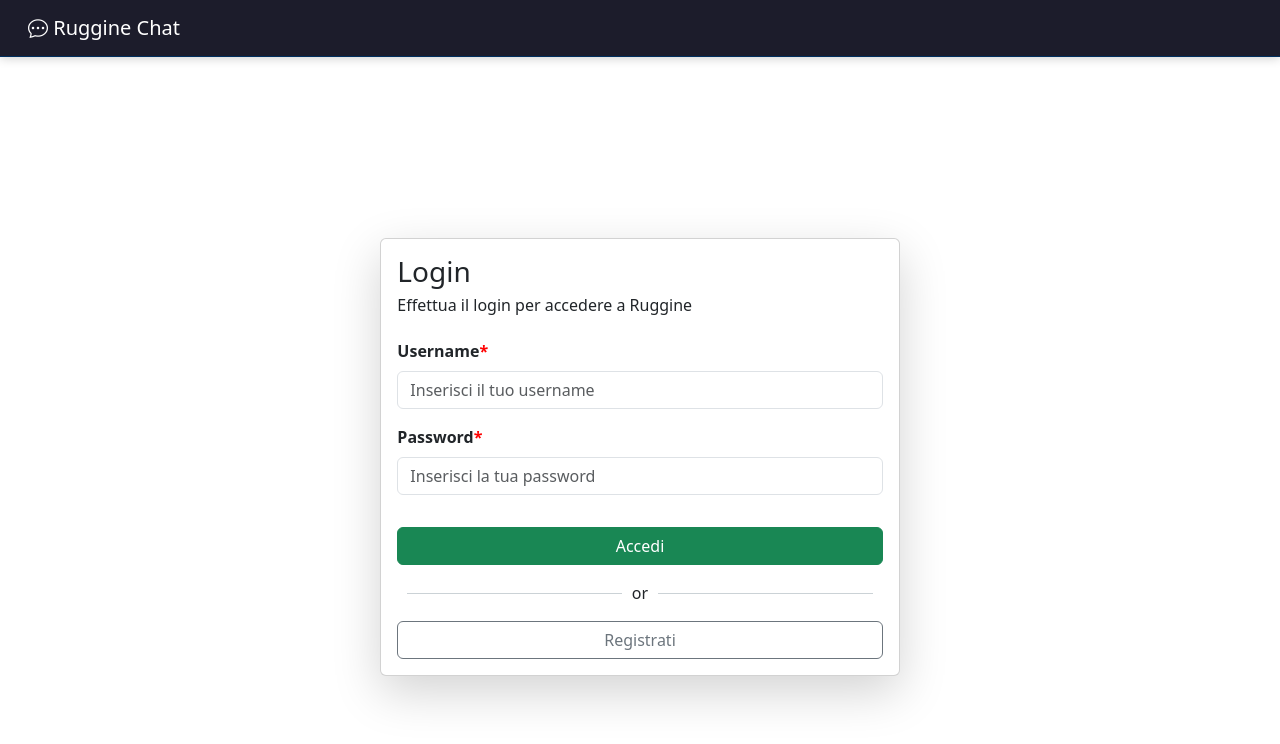
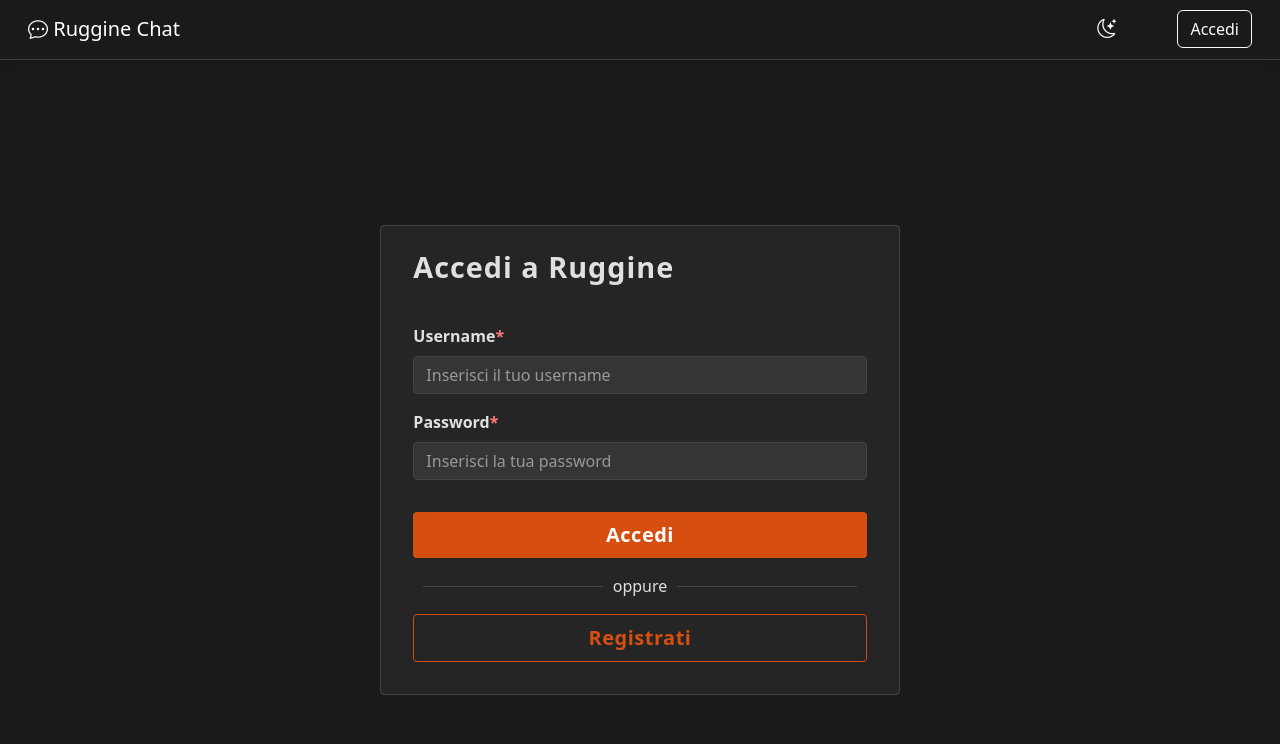
Before and after one commit to IlariaSarcuni/Real-Time-Chat-Application, a React (Vite) app in the folder frontend/: page /login in a window 1280 px wide. Shown: the top 744 px of the page. Built offline with nearby package versions, Linux system fonts and the light colour scheme; no server answers.

Commit message:
style: refinement login and registration form + light and dark mode

```diff
--- a/frontend/src/App.jsx
+++ b/frontend/src/App.jsx
@@ -8,7 +8,7 @@ import { Navigate, Outlet, Route, Routes, useLocation } from "react-router-dom";
 import ThemeContext from './ThemeContext';
 import API from './API';
 
-// Componenti
+// Components
 import NavHeader from "./components/NavHeader";
 import { LoginForm } from './components/AuthComponents';
 import RegisterForm from './components/RegisterForm';
@@ -16,7 +16,7 @@ import ChatPage from './components/ChatPage';
 import NotFoundComponent from './components/NotFoundComponent';
 
 function App() {
-  const [theme, setTheme] = useState('light');
+  const [theme, setTheme] = useState('dark');
 
   // Stato di login (verificato tramite chiamata API)
   const [loggedIn, setLoggedIn] = useState(false);
@@ -25,6 +25,10 @@ function App() {
   // Controlliamo la sessione ogni volta che cambia la Location (cioè cambiamo pagina)
   // o almeno all'avvio.
   const location = useLocation();
+
+  const toggleTheme = () => {
+    setTheme(currTheme => currTheme === "light" ? "dark" : "light");
+  }
 
   useEffect(() => {
     const checkAuth = async () => {
@@ -61,7 +65,7 @@ function App() {
         <Route path="/" element={
           <>
             {/* Passiamo loggedIn e logout a NavHeader se vuoi mostrare il bottone */}
-            <NavHeader loggedIn={loggedIn} logout={handleLogout} />
+            <NavHeader toggleTheme={toggleTheme} loggedIn={loggedIn} logout={handleLogout} />
             <Container fluid className="p-0">
               <Outlet />
             </Container>
--- a/frontend/src/components/AuthComponents.jsx
+++ b/frontend/src/components/AuthComponents.jsx
@@ -42,10 +42,9 @@ function LoginForm(props) {
         <div className={theme}>
             <Row className="justify-content-center align-items-center min-vh-100">
                 <Col xs={12} sm={10} md={8} lg={5}>
-                    <Card className="login-card shadow-lg">
-                        <Card.Title>
-                            <h3>Login</h3>
-                            <p>Effettua il login per accedere a Ruggine</p>
+                    <Card className="auth-card">
+                        <Card.Title className="card-title">
+                            <h3>Accedi a Ruggine</h3>
                         </Card.Title>
                         <Card.Body className="pt-0">
                             <Form onSubmit={handleSubmit}>
@@ -60,11 +59,11 @@ function LoginForm(props) {
                                     <Form.Control type="password" placeholder="Inserisci la tua password" value={password}
                                         onChange={event => setPassword(event.target.value)} required={true} />
                                 </Form.Group>
-                                <Button type="submit" variant="success" disabled={loading} className="mt-3 login-button">
+                                <Button type="submit" size="lg" disabled={loading} className="mt-3 login-button">
                                     {loading ? 'Accesso in corso...' : 'Accedi'}
                                 </Button>
-                                <LineSeparator>or</LineSeparator>
-                                <Link className={`btn ${theme === "light" ? "btn-outline-secondary" : "btn-secondary"} registration-button`} to={"/register"}>Registrati</Link>
+                                <LineSeparator>oppure</LineSeparator>
+                                <Link className="btn btn-lg registration-button" to={"/register"}>Registrati</Link>
                             </Form>
                         </Card.Body>
                     </Card>
--- a/frontend/src/components/NavHeader.jsx
+++ b/frontend/src/components/NavHeader.jsx
@@ -1,4 +1,4 @@
-import { Container, Row, Col, Navbar } from "react-bootstrap";
+import { Button, Container, Row, Col, Navbar } from "react-bootstrap";
 import { Link } from "react-router-dom";
 import { useContext } from "react";
 
@@ -20,6 +20,18 @@ function NavHeader(props) {
                             <span>Ruggine Chat </span>
                         </Link>
                     </Col>
+                    <Col className="col-6"></Col>
+                    <Col className="col-4 d-flex justify-content-end align-items-center">
+                        <Button variant="link" className="mx-5" onClick={props.toggleTheme}>
+                            <i className={theme === "light" ? "bi bi-sun": "bi bi-moon-stars"}></i>
+                        </Button>
+                        {props.loggedIn ? <>
+                            <Button variant="outline-light" className="d-flex align-items-center" onClick={props.logout}>
+                                <i className="bi bi-box-arrow-right me-1"></i> Logout
+                            </Button>
+                        </> :
+                        <Link to="/login" className="btn btn-outline-light">Accedi</Link>}
+                    </Col>
                 </Row>
             </Container>
         </Navbar>
--- a/frontend/src/components/RegisterForm.jsx
+++ b/frontend/src/components/RegisterForm.jsx
@@ -1,6 +1,7 @@
 import { useState, useContext } from "react";
 import { Form, Button, Alert, Row, Col, Card } from "react-bootstrap";
 import { useNavigate, Link } from "react-router-dom";
+import LineSeparator from "./utilities/LineSeparator";
 import API from "../API";
 import ThemeContext from "../ThemeContext";
 
@@ -56,20 +57,15 @@ function RegisterForm() {
         <div className={theme}>
             <Row className="justify-content-center align-items-center min-vh-100">
                 <Col xs={12} sm={10} md={8} lg={5}>
-                    <Card className="shadow-lg border-0">
+                    <Card className="auth-card">
+                        <Card.Title className="card-title">
+                            <h3>Registrati a Ruggine</h3>
+                        </Card.Title>
                         <Card.Body className="p-5">
-                            <div className="text-center mb-4">
-                                <h2 className="fw-bold text-primary">Registrati</h2>
-                                <p className="text-muted">Crea il tuo account per Ruggine Chat</p>
-                            </div>
-
-                            <Alert dismissible show={show} onClose={() => setShow(false)} variant="danger">
-                                {errorMessage}
-                            </Alert>
-
                             <Form onSubmit={handleSubmit}>
+                                <Alert dismissible show={show} onClose={() => setShow(false)} variant="danger">{errorMessage}</Alert>
                                 <Form.Group className="mb-3">
-                                    <Form.Label>Username</Form.Label>
+                                    <Form.Label className="fw-semibold">Username<span className="mandatory">*</span></Form.Label>
                                     <Form.Control
                                         type="text"
                                         placeholder="Scegli un username"
@@ -80,7 +76,7 @@ function RegisterForm() {
                                 </Form.Group>
 
                                 <Form.Group className="mb-3">
-                                    <Form.Label>Password</Form.Label>
+                                    <Form.Label className="fw-semibold">Password<span className="mandatory">*</span></Form.Label>
                                     <Form.Control
                                         type="password"
                                         placeholder="Password (min 6 caratteri)"
@@ -91,7 +87,7 @@ function RegisterForm() {
                                 </Form.Group>
 
                                 <Form.Group className="mb-4">
-                                    <Form.Label>Conferma Password</Form.Label>
+                                    <Form.Label className="fw-semibold">Conferma Password<span className="mandatory">*</span></Form.Label>
                                     <Form.Control
                                         type="password"
                                         placeholder="Ripeti la password"
@@ -102,16 +98,13 @@ function RegisterForm() {
                                 </Form.Group>
 
                                 <div className="d-grid gap-2">
-                                    <Button variant="primary" size="lg" type="submit" disabled={loading}>
+                                    <Button className="mt-3 login-button" size="lg" type="submit" disabled={loading}>
                                         {loading ? 'Registrazione...' : 'Crea Account'}
                                     </Button>
+                                    <LineSeparator>oppure</LineSeparator>
+                                    <Link className="btn btn-lg registration-button" to={"/login"}>Accedi</Link>
                                 </div>
                             </Form>
-
-                            <div className="text-center mt-4">
-                                <span className="text-muted">Hai già un account? </span>
-                                <Link to="/login" className="fw-bold text-decoration-none">Accedi qui</Link>
-                            </div>
                         </Card.Body>
                     </Card>
                 </Col>
--- a/frontend/src/stylesheets/AuthComponents.css
+++ b/frontend/src/stylesheets/AuthComponents.css
@@ -1,16 +1,25 @@
 /* *** AuthComponents.css *** */
 
-/* *** Light and Dark Mode *** */
-.card-title {
-    padding: 1rem 1rem 0 1rem;  /* <top> <right> <bottom> <left> */
+/* *** Layout *** */
+.light {
+    background-color: #F7F7F7;
 }
 
-.card-title p {
-    font-size: 1rem;
-    font-weight: 400;
+.dark {
+    background-color: #1A1A1A;
 }
 
-/* *** line separator *** */
+.card-title {
+    padding: 1.5rem 2rem 0.5rem 2rem;  /* <top> <right> <bottom> <left> */
+}
+
+.card-title h3 {
+    font-size: 1.8rem;
+    font-weight: 600;
+    letter-spacing: 1px;
+}
+
+/* *** Line separator *** */
 div.line-separator {
     display: flex;
     align-items: center;
@@ -24,17 +33,71 @@ div.line-separator::before,
 div.line-separator::after {
     content: "";
     flex: 1;
-    border-top: 1px solid #cbd2d6;
+    border-top: 1px solid #D0D0D0;
     margin: 10px;
 }
 
-/* *** login and registration button *** */
+/* *** Login and registration button *** */
 .login-button, .registration-button {
     width: 100%;
+    font-weight: 600;
+    border-radius: 4px;
+    letter-spacing: 0.5px;
+    transition: all 0.2s ease-in-out;
 }
 
-.login-card {
-    box-shadow: 5px 1px 10px rgba(0, 0, 0, 0.2)
+.login-button {
+    border: none;
+    color: #FFFFFF;
+    background-color: #B7410E;
+}
+
+.login-button:hover:not(:disabled) {
+    background-color: #B7410E;
+    box-shadow: 0 4px 10px rgba(183, 65, 14, 0.4);
+    transform: translateY(-1px);
+}
+
+.login-button:disabled {
+    opacity: 0.6;
+    cursor: not-allowed;
+    box-shadow: none;
+    transform: none;
+}
+
+.registration-button {
+    background-color: transparent !important;
+    border: 1px solid #B7410E !important;
+    color: #B7410E !important;
+}
+
+.registration-button:hover {
+    background-color: rgba(183, 65, 14, 0.1) !important;
+    color: #8C320A !important;
+    border-color: #8C320A !important;
+}
+
+/* *** Login and Registration Card *** */
+.auth-card {
+    box-shadow: none;
+    border: 1px solid #E0E0E0;
+    border-radius: 4px;
+    padding: 0;
+}
+
+.card-body {
+    padding: 1rem 2rem 2rem 2rem !important;
+}
+
+.form-control {
+    border-radius: 4px;
+    border: 1px solid #C4C4C4;
+    transition: border-color 0.2s;
+}
+
+.form-control:focus {
+    box-shadow: 0 0 0 0.25rem rgba(183, 65, 14, 0.25);
+    border-color: #B7410E;
 }
 
 /* *** Light Mode (only) *** */
@@ -43,7 +106,45 @@ div.line-separator::after {
 }
 
 /* *** Dark Mode (only) *** */
-.dark .login-card {
-    background-color: #353B45;
-    color: #ffffff;
+.dark .auth-card {
+    background-color: #252525;
+    border: 1px solid #444444;
+    color: #E0E0E0;
 }
+
+.dark .form-control {
+    background-color: #353535;
+    border-color: #444444;
+    color: #E0E0E0;
+}
+
+.dark .form-control:focus {
+    box-shadow: 0 0 0 0.25rem rgba(214, 79, 16, 0.35);
+}
+
+.dark div.line-separator::before,
+.dark div.line-separator::after {
+    border-top: 1px solid #444444;
+}
+
+.dark .mandatory  {
+    color: #FF7777;
+}
+
+.dark .login-button {
+    background-color: #D64F10;
+}
+
+.dark .registration-button {
+    border: 1px solid #D64F10 !important;
+    color: #D64F10 !important;
+}
+
+.dark .registration-button:hover {
+    background-color: rgba(214, 79, 16, 0.1) !important;
+}
+
+.dark .form-control::placeholder {
+    color: #999999 !important; /* Grigio medio chiaro, ben visibile sul background scuro */
+    opacity: 1; /* Assicurati che non venga applicata una trasparenza */
+}
--- a/frontend/src/stylesheets/NavHeader.css
+++ b/frontend/src/stylesheets/NavHeader.css
@@ -2,8 +2,8 @@
 
 /* *** Light and Dark Mode *** */
 nav {
-    background-color: #1C1C2B;
-    border-bottom: 1px solid #002F5F;
+    background-color: #1A1A1A;
+    border-bottom: 1px solid #444444;
     box-shadow: 0px 1px 10px rgba(0, 0, 0, 0.2);
 }
 
@@ -22,3 +22,8 @@ nav button i {
     font-size: 0.9rem;
     font-weight: bold;
 }
+
+.navbar .btn-outline-light i.bi {
+    /* 'inherit' garantisce che l'icona prenda il colore definito dal genitore */
+    color: inherit !important;
+}
```
Also changed, not shown: 2 other files (tests, documents, lock files or other folders).
